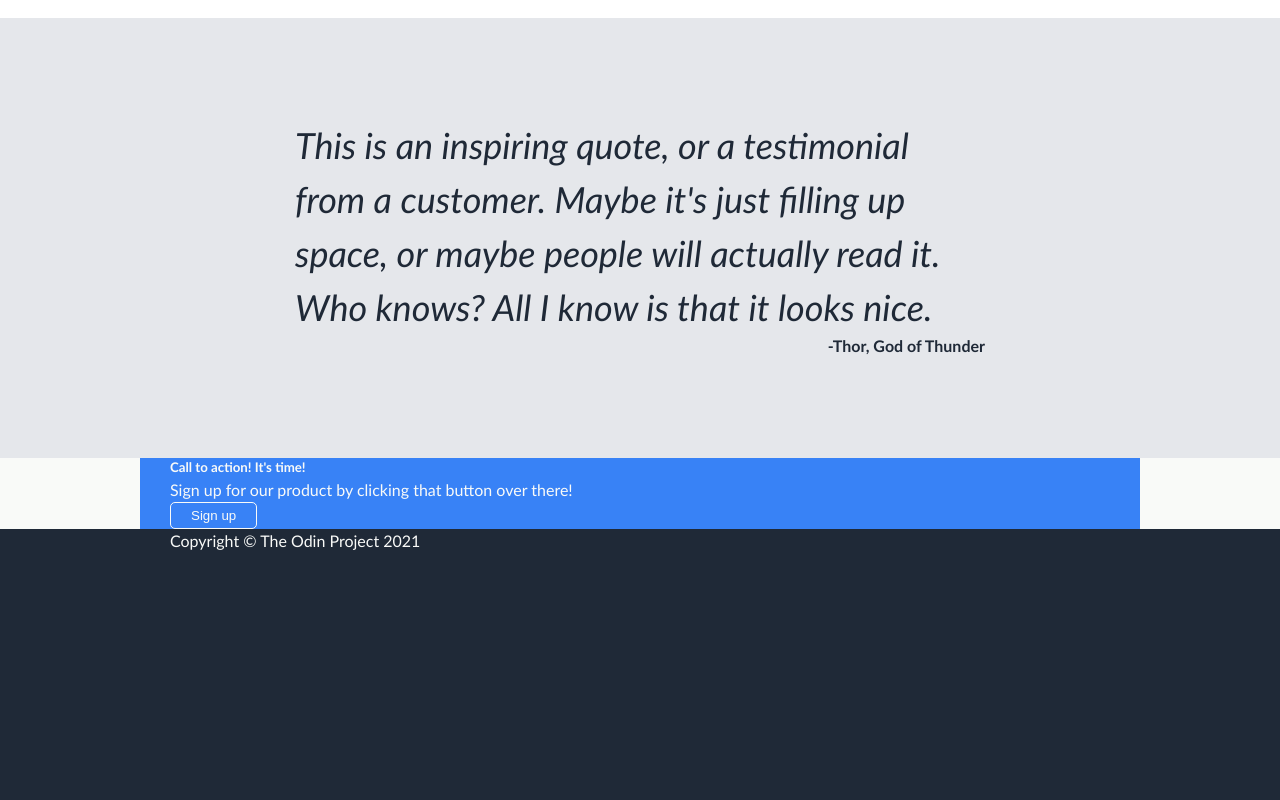
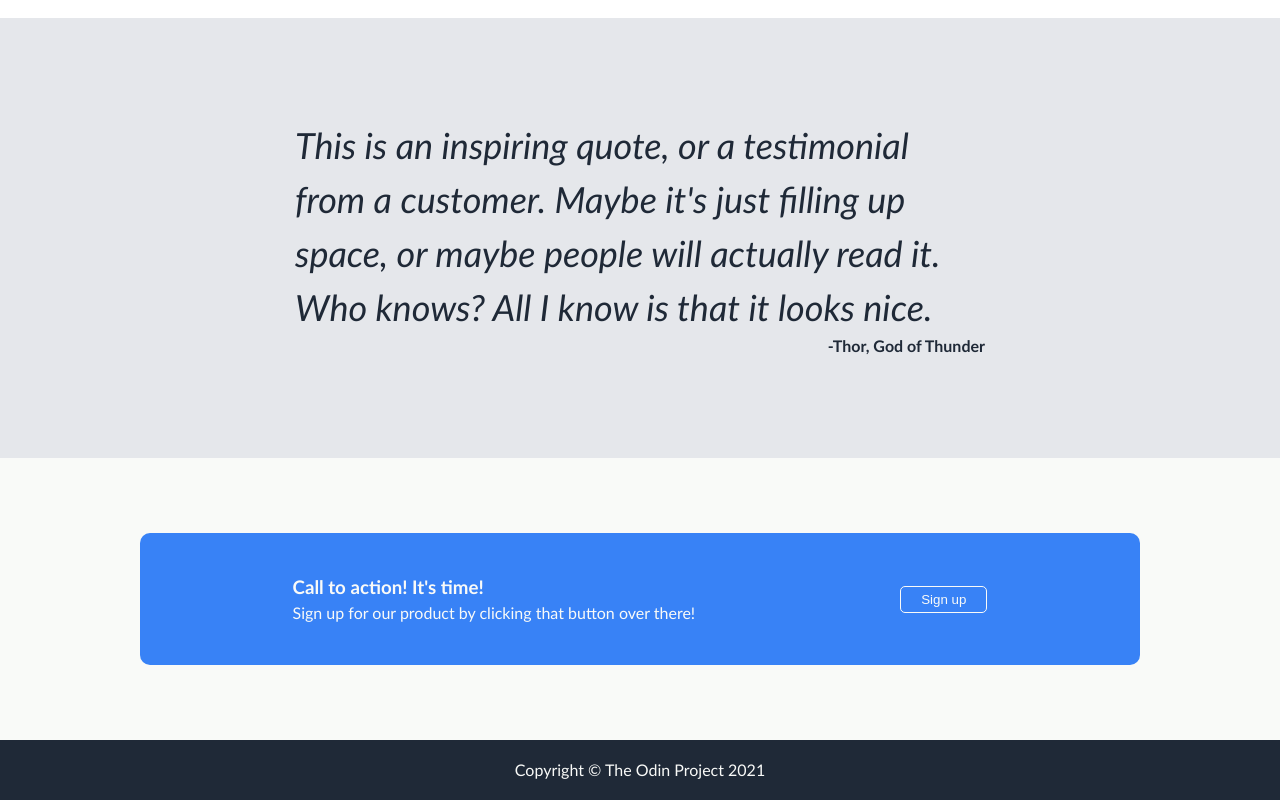
Before and after one commit to dimitrisLivanas/odin-landing-page, a plain HTML site: page index.html in a window 1280 px wide. Shown: the part 924-1724 px from the top of the page. Before the commit the page ends 1477 px from the top, so only its background shows below. Drawn offline with Linux system fonts and the light colour scheme; files whose address does not match are found by name.

Commit message:
Finish Signup and Footer

```diff
--- a/index.html
+++ b/index.html
@@ -36,7 +36,7 @@
           </p>
           <button>Sign up</button>
         </div class="image">
-        <img src="/Users/dimitrislivanas/repos/odin-landing-page/blue.jpeg" alt="this is a placeholder for an image" />
+        <img src="/home/dimitris/repos/odin-landing-page/blue.jpeg" alt="this is a placeholder for an image" />
       </div>
     </header>
 
@@ -44,19 +44,19 @@
         <h2>Some random information</h2>
         <div class="container">
           <div class="img-subtxt">
-            <img src="/Users/dimitrislivanas/repos/odin-landing-page/icons/love.png" alt="illustration or image" />
+            <img src="/home/dimitris/repos/odin-landing-page/icons/love.png" alt="illustration or image" />
             <p>This is some subtext under an illustration or image</p>
           </div>
           <div class="img-subtxt">
-            <img src="/Users/dimitrislivanas/repos/odin-landing-page/icons/death.png" alt="illustration or image" />
+            <img src="/home/dimitris/repos/odin-landing-page/icons/death.png" alt="illustration or image" />
             <p>This is some subtext under an illustration or image</p>
           </div>
           <div class="img-subtxt">
-            <img src="/Users/dimitrislivanas/repos/odin-landing-page/icons/robot.png" alt="illustration or image" />
+            <img src="/home/dimitris/repos/odin-landing-page/icons/robot.png" alt="illustration or image" />
             <p>This is some subtext under an illustration or image</p>
           </div>
           <div class="img-subtxt">
-            <img src="/Users/dimitrislivanas/repos/odin-landing-page/icons/unisex.png" alt="illustration or image" />
+            <img src="/home/dimitris/repos/odin-landing-page/icons/unisex.png" alt="illustration or image" />
             <p>This is some subtext under an illustration or image</p>
           </div>
         </div>
@@ -76,7 +76,7 @@
     <section class="signup">
       <div class="container">
         <div class="action">
-          <h5>Call to action! It's time!</h5>
+          <h3>Call to action! It's time!</h3>
           <p>Sign up for our product by clicking that button over there!</p>
         </div>
         <div>
@@ -87,7 +87,7 @@
 
     <footer class="footer">
       <div class="container">
-        <p>Copyright © The Odin Project 2021</p>
+        <p>Copyright  ©  The Odin Project 2021</p>
       </div>
     </footer>
   </body>
--- a/style.css
+++ b/style.css
@@ -166,7 +166,23 @@ ul {
 }
 
 .signup .container {
-  min-width: 1000px;
+  max-width: 1000px;
   background-color: #3882f6;
   color: #f9faf8;
+  margin-top: 75px;
+  margin-bottom: 75px;
+  border-radius: 10px;
+  padding: 40px 50px;
+  display: flex;
+  justify-content: space-around;
+  align-items: center;
 }
+
+/* Footer */
+
+.footer .container{
+  height: 60px;
+  display: flex;
+  justify-content: center;
+  align-items: center;
+}
```
